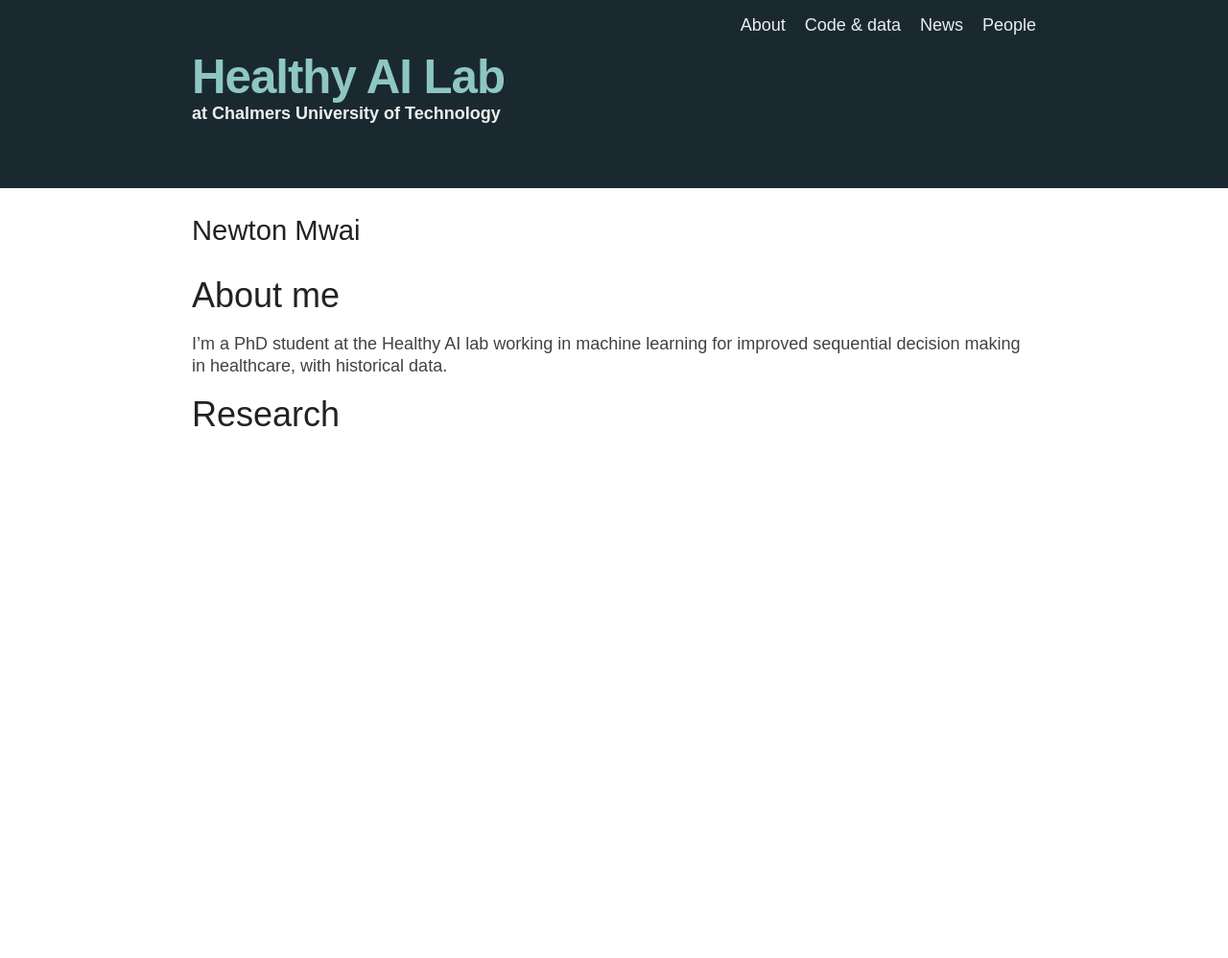
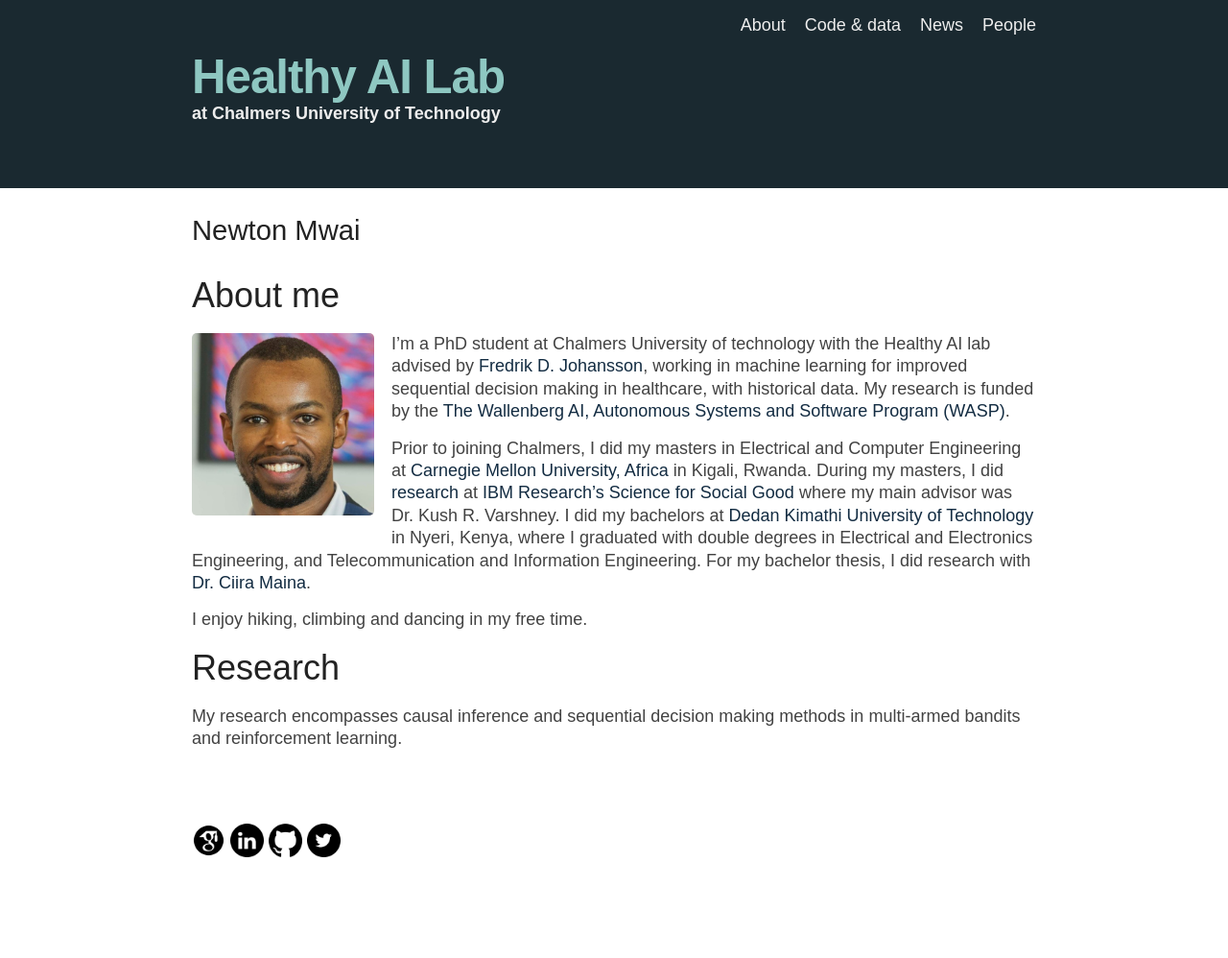
Before and after one commit to Healthy-AI/healthy-ai.github.io, a Jekyll site: the page built from _people/newton.markdown, in a window 1280 px wide. Shown: the whole page at 96% size. Built offline with Jekyll 4.4.1, drawn with Linux system fonts in a browser that asks for light colours; before the commit the page ends 900 px from its top, so only the background shows below that.

Commit message:
About Newton

```diff
--- a/_people/newton.markdown
+++ b/_people/newton.markdown
@@ -10,6 +10,22 @@ status: 'current'
 
 ## About me
 
-I'm a PhD student at the Healthy AI lab working in machine learning for improved sequential decision making in healthcare, with historical data.
+![Newton](/assets/people/newton.jpeg){:class="people-profile-image"}
+
+I'm a PhD student at Chalmers University of technology with the Healthy AI lab advised by [Fredrik D. Johansson](https://www.healthyai.se/people/fredrik), working in machine learning for improved sequential decision making in healthcare, with historical data. My research is funded by the [The Wallenberg AI, Autonomous Systems and Software Program (WASP)](https://wasp-sweden.org).
+
+Prior to joining Chalmers, I did my masters in Electrical and Computer Engineering at [Carnegie Mellon University, Africa](https://www.africa.engineering.cmu.edu/) in Kigali, Rwanda. During my masters, I did [research](https://link.springer.com/chapter/10.1007/978-3-030-59725-2_31) at [IBM Research's Science for Social Good](https://research.ibm.com/science-for-social-good/) where my main advisor was Dr. Kush R. Varshney. I did my bachelors at [Dedan Kimathi University of Technology](https://www.dkut.ac.ke/) in Nyeri, Kenya, where I graduated with double degrees in Electrical and Electronics Engineering, and Telecommunication and Information Engineering. For my bachelor thesis, I did research with [Dr. Ciira Maina](https://sites.google.com/site/cwamainadekut/).
+
+I enjoy hiking, climbing and dancing in my free time.
 
 ## Research
+
+My research encompasses causal inference and sequential decision making methods in multi-armed bandits and reinforcement learning.
+
+<br>
+<br>
+
+[<img src="/assets/socials/Google_scholar_black.png" width="35">](https://www.google.com/url?sa=t&rct=j&q=&esrc=s&source=web&cd=&cad=rja&uact=8&ved=2ahUKEwi9juvDlvb5AhXLmIsKHcXVDcMQFnoECAcQAQ&url=https%3A%2F%2Fscholar.google.com%2Fcitations%3Fuser%3DzfZzEXMAAAAJ%26hl%3Den&usg=AOvVaw2ryUmvj4z7Jh_pNrYStz-k)
+[<img src="/assets/socials/LinkedIN_black.png" width="35">](https://www.linkedin.com/in/newtonmwai/)
+[<img src="/assets/socials/Github_black.png" width="35">](https://github.com/newtonmwai)
+[<img src="/assets/socials/Twitter_black.png" width="35">](https://twitter.com/Mwai_Newton)
```
Also changed, not shown: assets/socials/Github_black.png (added), assets/socials/Google_scholar_black.png (added), assets/socials/Instagram_black.png (added), assets/socials/LinkedIN_black.png (added), assets/socials/Twitter_black.png (added).
